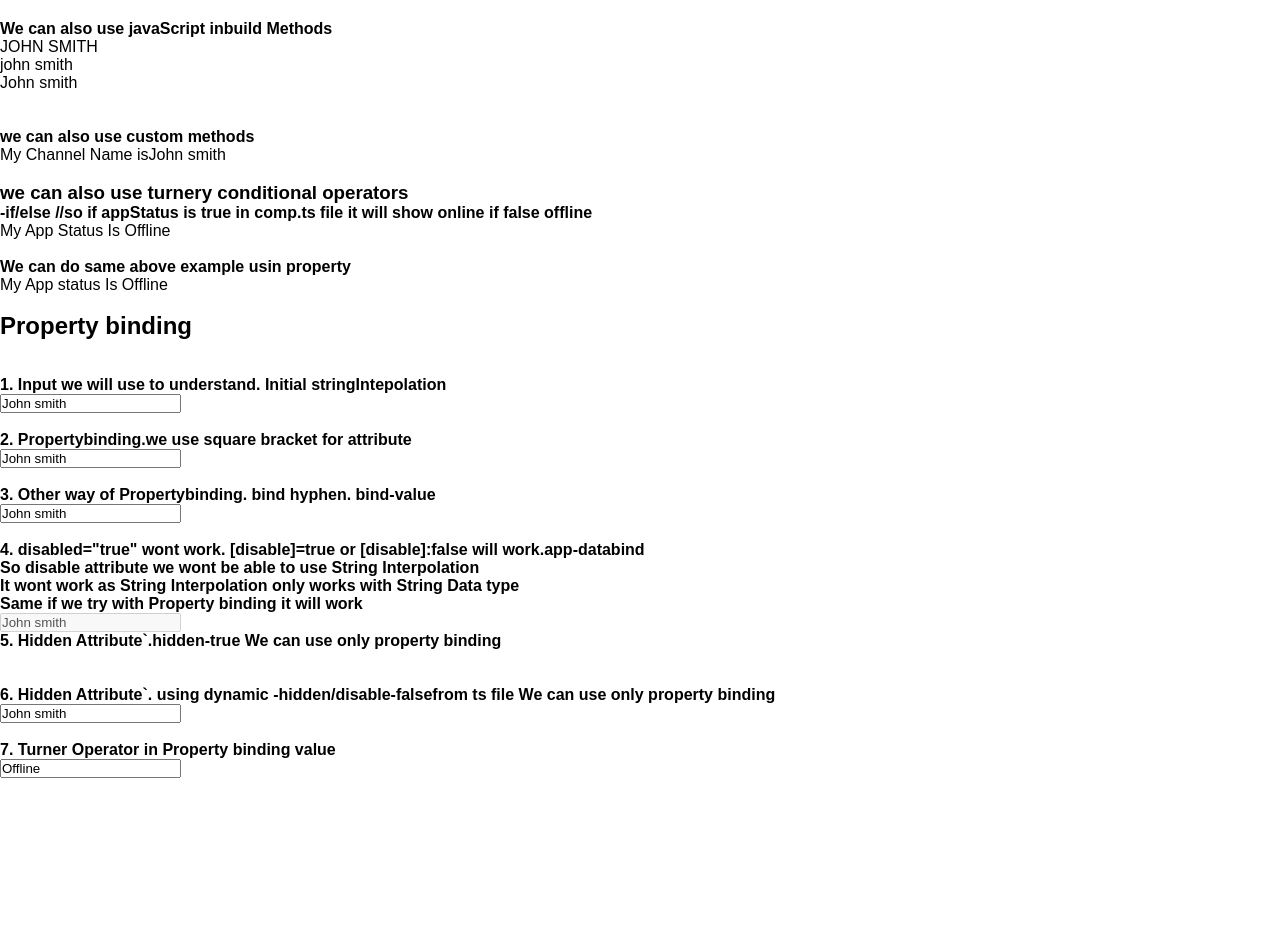
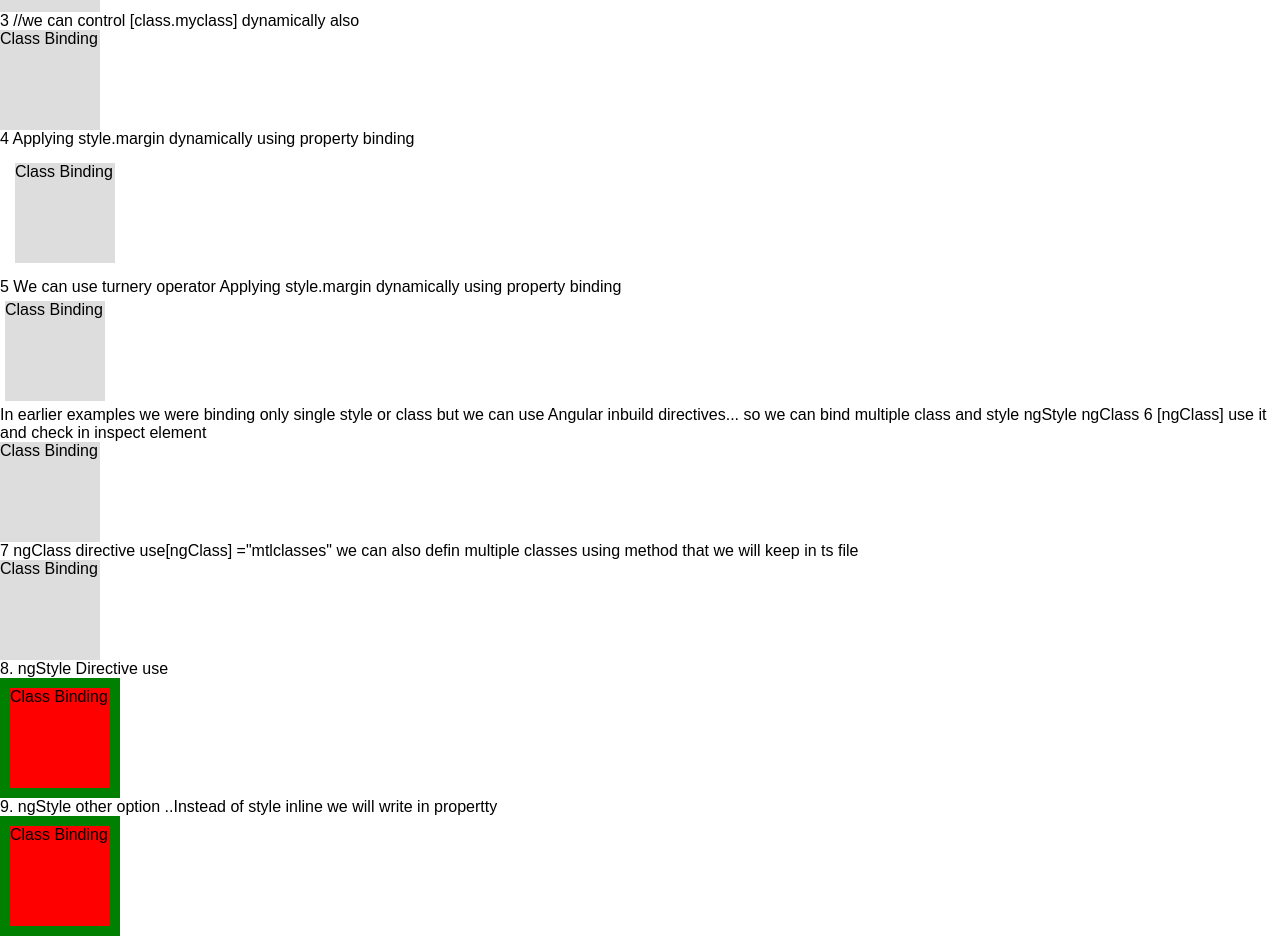
Before and after one commit to pateba06/AngularAllConcepts, an Angular app in the folder my-app/: page / in a window 1280 px wide. Shown: the part 224-1160 px from the top of the page. Before the commit the page ends 1002 px from the top, so only its background shows below. Built offline with nearby package versions, Linux system fonts and the light colour scheme.

Commit message:
ngClassngStyle

```diff
--- a/my-app/src/app/app.component.html
+++ b/my-app/src/app/app.component.html
@@ -2,4 +2,8 @@
 <!-- Commenting Out app-component as in this git we will learn databind -->
 <!-- <app-myContainer></app-myContainer> -->
 
-<app-databind></app-databind>
+<!-- We would comment out databind as we would be learning class-style -->
+<!-- <app-databind></app-databind> -->
+
+
+<app-classstyle></app-classstyle>
--- a/my-app/src/app/app.module.ts
+++ b/my-app/src/app/app.module.ts
@@ -8,6 +8,7 @@ import { HeaderComponent } from './myContainer/header/header.component';
 import { Textsection1Component } from './myContainer/textsection1/textsection1.component';
 import { Textsection2Component } from './myContainer/textsection2/textsection2.component';
 import { DatabindComponent } from './databind/databind.component';
+import { ClassstyleComponent } from './databind/classstyle/classstyle.component';
 
 @NgModule({
   declarations: [
@@ -18,7 +19,7 @@ import { DatabindComponent } from './databind/databind.component';
     Textsection1Component,
     Textsection2Component,
     DatabindComponent,
-
+    ClassstyleComponent
   ],
   imports: [
     BrowserModule
--- /dev/null
+++ b/my-app/src/app/databind/classstyle/classstyle.component.css
@@ -0,0 +1,5 @@
+.box{
+    width: 100PX;
+    height: 100px;
+    background: #ddd;
+}
--- /dev/null
+++ b/my-app/src/app/databind/classstyle/classstyle.component.html
@@ -0,0 +1,83 @@
+1Class binding usign property binding
+<div
+class="box"
+[class.myclass]="true">
+ Class Binding
+</div>
+
+2 check in inspect element keeping false . you will see myclass is removed
+    <div
+    class="box"
+    [class.myclass]="false">
+    Class Binding
+ </div>
+
+
+3 //we can control [class.myclass] dynamically also
+    <div
+    class="box"
+    [class.myclass]="mypro">
+    Class Binding
+ </div>
+
+
+ 4 Applying style.margin dynamically  using property binding
+<div
+class="box"
+[style.margin]="myStyle1">
+Class Binding
+</div>
+
+
+
+ 5 We can use turnery operator Applying style.margin dynamically  using property binding
+<div
+class="box"
+[style.margin]= "isActive? myStyle1 : '5px'">
+Class Binding
+</div>
+
+
+In earlier examples we were binding only single style or class
+but we can use  Angular inbuild directives... so we can bind multiple class and style
+ngStyle
+ngClass
+
+
+6 [ngClass] use it and check in inspect element
+<div
+class="box"
+[ngClass]="'class1 class2 class3'">
+Class Binding
+</div>
+
+
+
+7 ngClass directive use[ngClass] ="mtlclasses" we can also defin multiple classes using method that we will keep
+in ts file
+<div
+class="box"
+[ngClass]="mtlclasses">
+Class Binding
+</div>
+
+
+
+8. ngStyle Directive use
+
+<div
+class="box"
+[ngStyle]="{
+  'background':'red',
+  'border':'10px solid green'
+}">
+Class Binding
+</div>
+
+
+9. ngStyle other option ..Instead of style inline we will write in propertty
+<div
+class="box"
+[ngStyle]="mtlStyle">
+Class Binding
+</div>
--- /dev/null
+++ b/my-app/src/app/databind/classstyle/classstyle.component.ts
@@ -0,0 +1,36 @@
+import { Component, OnInit } from '@angular/core';
+
+@Component({
+  selector: 'app-classstyle',
+  templateUrl: './classstyle.component.html',
+  styleUrls: ['./classstyle.component.css']
+})
+export class ClassstyleComponent implements OnInit {
+  //dyanmic control of property class that we define 3rd exxample change true and false
+  mypro:boolean=true;
+
+  //eg 4
+  myStyle1:string ="15px"
+
+  //eg5 related
+  isActive:boolean=false;
+
+  constructor() { }
+
+  ngOnInit(): void {
+  }
+
+
+  //eg:7 creating object to involve multiple classes..then check in inspect element
+  mtlclasses={
+    class1:true,
+    class2:false,
+    class3:true
+  }
+
+
+  mtlStyle={
+  'background':'red',
+  'border':'10px solid green'
+  }
+}
```
Also changed, not shown: 1 other file (tests, documents, lock files or other folders).
